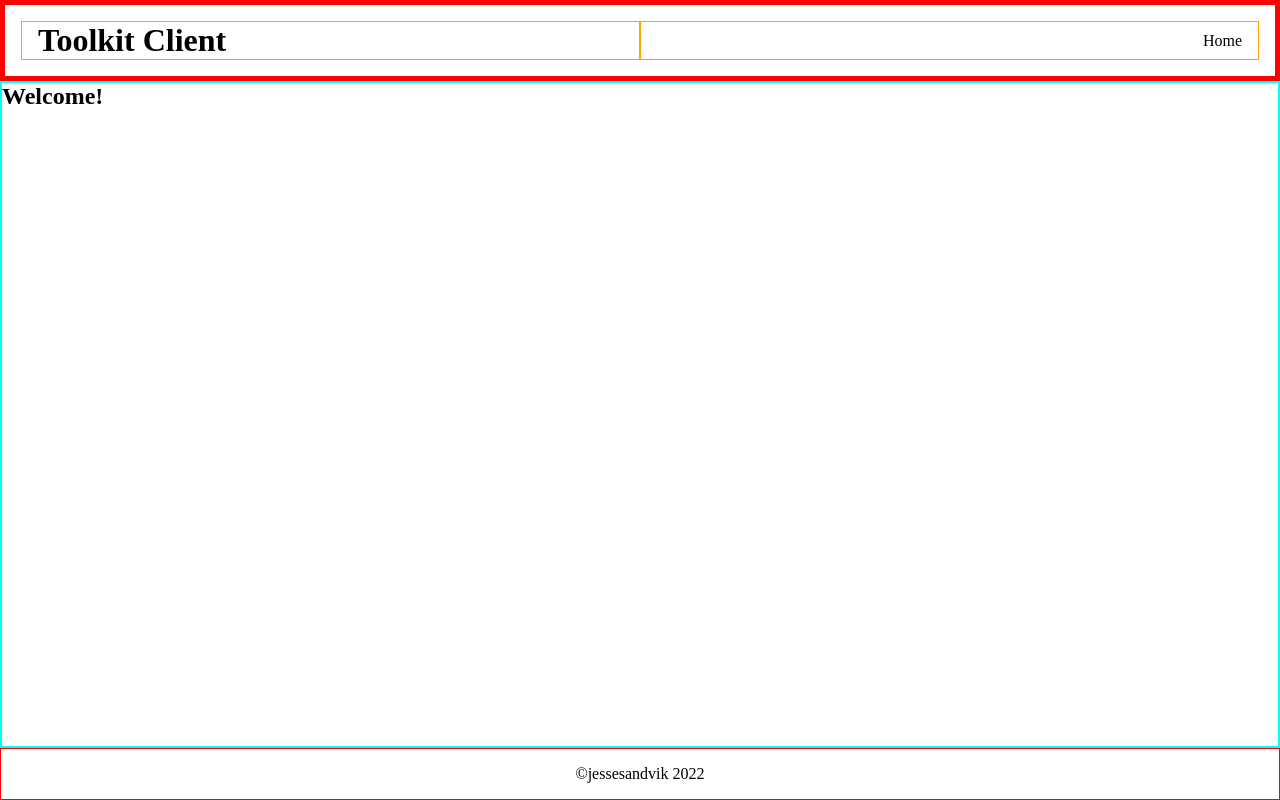
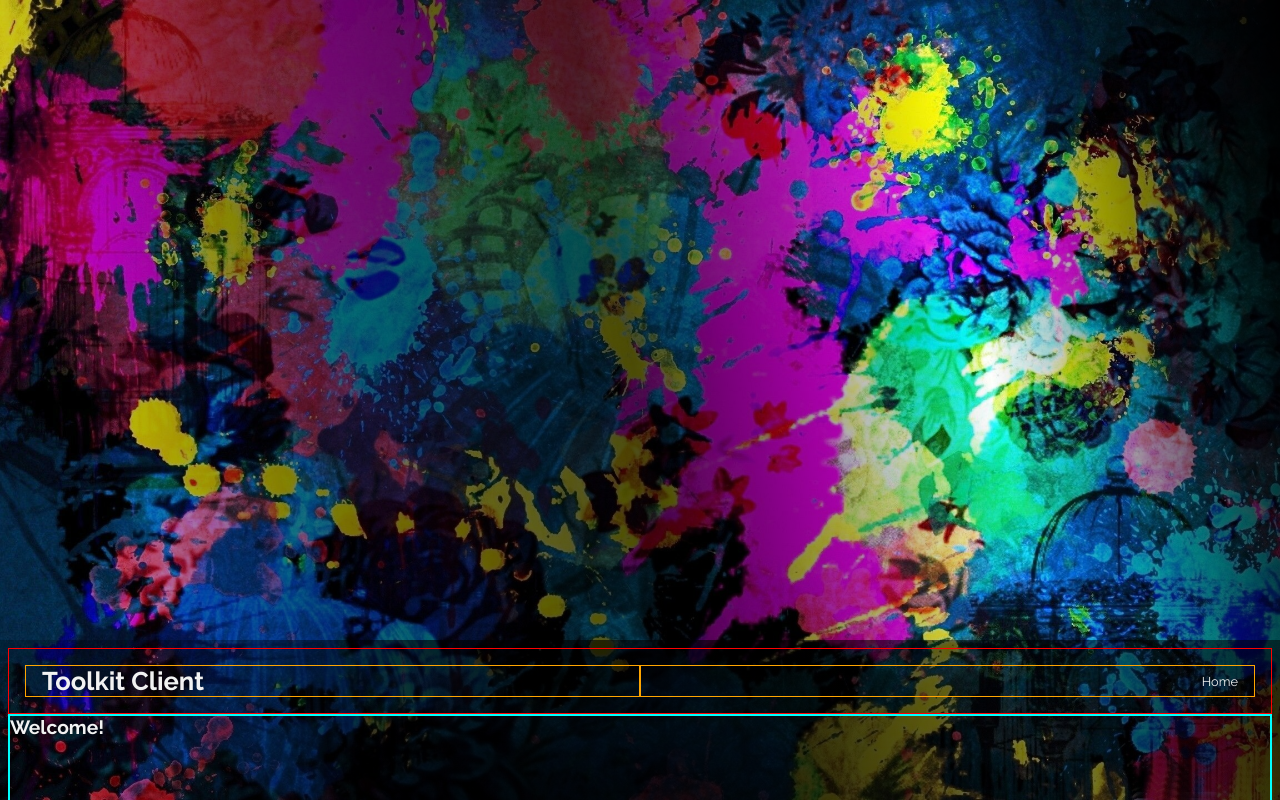
Before and after one commit to JesseSandvik/toolkit-front-end, a React (Create React App) app: page / in a window 1280 px wide. Shown: the top 800 px of the page. Built offline with nearby package versions, Linux system fonts and the light colour scheme.

Commit message:
base for parallax scrolling effect set up

```diff
--- a/src/App.js
+++ b/src/App.js
@@ -4,7 +4,7 @@ import Main from './organisms/main/Main';
 
 const App = () => {
   return (
-    <div className="App">
+    <div id="layout">
       <Header />
       <Main />
       <Footer />
--- a/src/css/styles.css
+++ b/src/css/styles.css
@@ -1,3 +1,4 @@
+@import url("https://fonts.googleapis.com/css2?family=Raleway:ital,wght@0,100;0,200;0,300;0,400;0,500;0,600;0,700;0,800;0,900;1,100;1,200;1,300;1,400;1,500;1,600;1,700;1,800;1,900&display=swap");
 * {
   box-sizing: border-box;
   color: inherit;
@@ -5,6 +6,13 @@
 }
 
 body {
+  background: linear-gradient(80deg, rgba(0, 0, 0, 0), rgba(0, 0, 0, 0.5), rgba(0, 0, 0, 0.7), rgba(0, 0, 0, 0), black), url("../images/neon-splatter.jpg");
+  background-attachment: fixed;
+  background-position: center;
+  background-repeat: no-repeat;
+  background-size: cover;
+  font-family: "Raleway", sans-serif;
+  font-size: 0.8rem;
   overflow-x: hidden;
 }
 
@@ -17,10 +25,17 @@ a {
   text-decoration: none;
 }
 
-.App {
+#layout {
+  background: linear-gradient(80deg, rgba(0, 0, 0, 0.2), rgba(0, 0, 0, 0.2), rgba(0, 0, 0, 0.6), rgba(0, 0, 0, 0.6), rgba(0, 0, 0, 0.5), rgba(0, 0, 0, 0.5));
+  color: #f2f2f2;
   display: grid;
   grid-template-rows: auto 1fr auto;
+  margin-top: 80vh;
   min-height: 100vh;
+  overflow-x: hidden;
+  padding: 0.5rem;
+  position: sticky;
+  z-index: 1;
 }
 
 footer {
@@ -61,7 +76,6 @@ header {
 }
 @media (min-width: 500px) {
   header {
-    border: 5px solid red;
     grid-template-columns: 1fr 1fr;
   }
   header #header-left {
--- a/src/scss/_global.scss
+++ b/src/scss/_global.scss
@@ -1,3 +1,5 @@
+@import url('https://fonts.googleapis.com/css2?family=Raleway:ital,wght@0,100;0,200;0,300;0,400;0,500;0,600;0,700;0,800;0,900;1,100;1,200;1,300;1,400;1,500;1,600;1,700;1,800;1,900&display=swap');
+
 * {
   box-sizing: border-box;
   color: inherit;
@@ -5,6 +7,20 @@
 }
 
 body {
+  background:
+    linear-gradient(80deg,
+    rgba(#000, 0.0),
+    rgba(#000, 0.5),
+    rgba(#000, 0.7),
+    rgba(#000, 0.0),
+    rgba(#000, 1.0)),
+    url('../images/neon-splatter.jpg');
+  background-attachment: fixed;
+  background-position: center;
+  background-repeat: no-repeat;
+  background-size: cover;
+  font-family: 'Raleway', sans-serif;
+  font-size: 0.8rem;
   overflow-x: hidden;
 }
 
@@ -16,9 +32,3 @@ ul {
 a {
   text-decoration: none;
 }
-
-.App {
-  display: grid;
-  grid-template-rows: auto 1fr auto;
-  min-height: 100vh;
-}
--- /dev/null
+++ b/src/scss/_layout.scss
@@ -0,0 +1,22 @@
+@use './variables' as *;
+@use 'sass:math';
+
+#layout {
+  background: linear-gradient(80deg,
+    rgba(#000, 0.2),
+    rgba(#000, 0.2),
+    rgba(#000, 0.6),
+    rgba(#000, 0.6),
+    rgba(#000, 0.5),
+    rgba(#000, 0.5),
+  );
+  color: $secondary;
+  display: grid;
+  grid-template-rows: auto 1fr auto;
+  margin-top: 80vh;
+  min-height: 100vh;
+  overflow-x: hidden;
+  padding: math.div($padding-global-size, 2);
+  position: sticky;
+  z-index: 1;
+}
--- a/src/scss/_variables.scss
+++ b/src/scss/_variables.scss
@@ -1,5 +1,9 @@
 $primary: #2f2f2f;
 $secondary: #f2f2f2;
+$black-glass: #00000070;
+$error: #673c4f;
+$info: #9fb8ad;
+$accent: #7f2ccb;
 
 $margin-global-size: 1rem;
 $padding-global-size: 1rem;
--- a/src/scss/organisms/_Header.scss
+++ b/src/scss/organisms/_Header.scss
@@ -19,7 +19,6 @@ header {
     }
   }
   @include md {
-    border: 5px solid red;
     grid-template-columns: 1fr 1fr;
     #header-left {
       grid-column: 1 / 1;
--- a/src/scss/styles.scss
+++ b/src/scss/styles.scss
@@ -1,4 +1,6 @@
 @use './variables';
 @use './breakpoints';
 @use './global';
+@use './layout';
+@use './atoms';
 @use './organisms';
```
Also changed, not shown: src/images/neon-splatter.jpg (added), src/scss/atoms/_index.scss (added), 1 other file (tests, documents, lock files or other folders).
